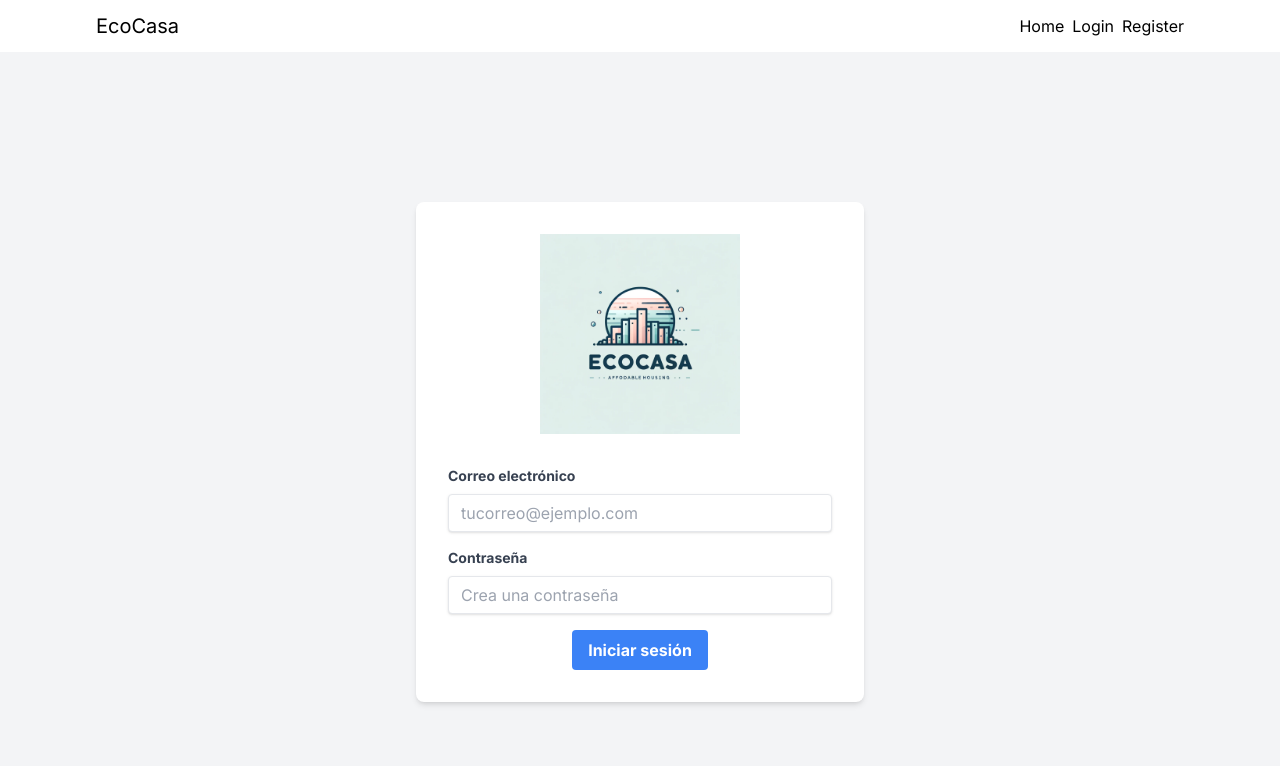
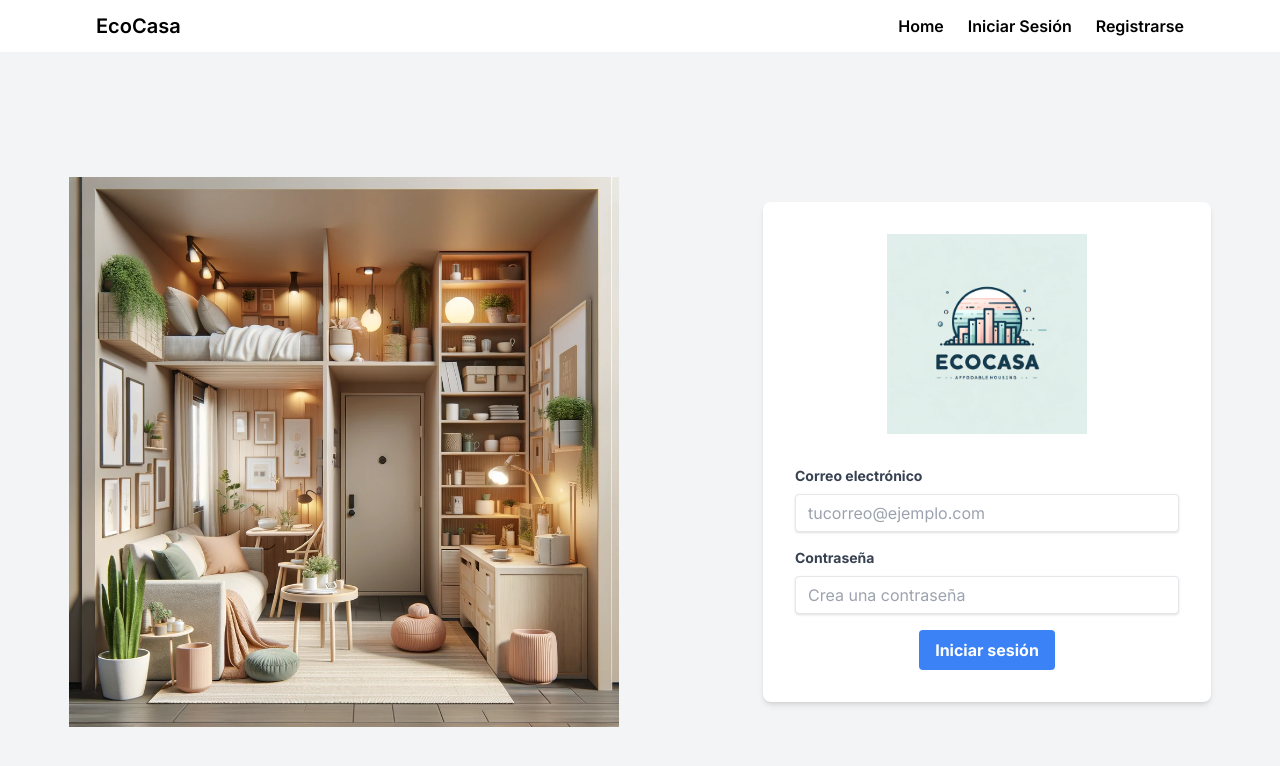
Before and after one commit to Dany0343/EcoCasa, a Next.js app: page /auth/login in a window 1280 px wide. Shown: the top 766 px of the page. Built offline with nearby package versions, Linux system fonts and the light colour scheme; no server answers.

Commit message:
Adapted media queries to mobile

```diff
--- a/src/app/auth/login/page.jsx
+++ b/src/app/auth/login/page.jsx
@@ -4,7 +4,6 @@ import { signIn } from "next-auth/react";
 import { useRouter } from "next/navigation";
 import { useState } from "react";
 import Image from "next/image";
-import Logo from "../../../../public/ecocasa.png"
 
 function LoginPage() {
   const {
@@ -33,8 +32,15 @@ function LoginPage() {
   });
 
   return (
-    <div className="min-h-screen flex flex-col items-center justify-center bg-gray-100 p-4">
-      <div className="bg-white shadow-md rounded-lg max-w-md w-full mx-auto p-8">
+    <div className="min-h-screen flex flex-col items-center justify-center bg-gray-100 p-4 lg:flex-row lg:m-0 lg:gap-36 lg:justify-center">
+      <div className="hidden lg:block">
+      <Image src="/ecocasa_stock1.png"
+          width={550}
+          height={550}
+          alt="Companys image of housing"
+          />
+      </div>
+      <div className="bg-white shadow-md rounded-lg max-w-md w-full mx-auto p-8 lg:m-0">
         <div className="flex justify-center mb-8">
           <Image src="/ecocasa.png"
           width={200}
--- a/src/components/Navbar.jsx
+++ b/src/components/Navbar.jsx
@@ -6,27 +6,35 @@ async function Navbar() {
 
   return (
     <nav className="flex justify-between items-center text-black px-24 py-3">
-      <Link href={"/"}><h1 className="text-xl front-bold">EcoCasa</h1></Link>
-      <ul className="flex gap-x-2">
+      <Link href={"/"}>
+        <h1 className="text-xl font-semibold">EcoCasa</h1>
+      </Link>
+      <ul className="flex gap-x-6">
         {!session?.user ? (
           <>
             <li>
-              <Link href={"/"}>Home</Link>
+              <Link className="font-semibold" href={"/"}>
+                Home
+              </Link>
             </li>
             <li>
-              <Link href={"/auth/login"}>Login</Link>
+              <Link className="font-semibold" href={"/auth/login"}>
+                Iniciar Sesión
+              </Link>
             </li>
             <li>
-              <Link href={"/auth/register"}>Register</Link>
+              <Link className="font-semibold" href={"/auth/register"}>
+                Registrarse
+              </Link>
             </li>
           </>
         ) : (
           <>
             <li>
-              <Link href={"/"}>Home Page</Link>
+              <Link className="font-semibold" href={"/"}>Home Page</Link>
             </li>
             <li>
-              <Link href={"/api/auth/signout"}>Logout</Link>
+              <Link className="font-semibold" href={"/api/auth/signout"}>Logout</Link>
             </li>
           </>
         )}
```
Also changed, not shown: public/ecocasa_stock1.png (added).
